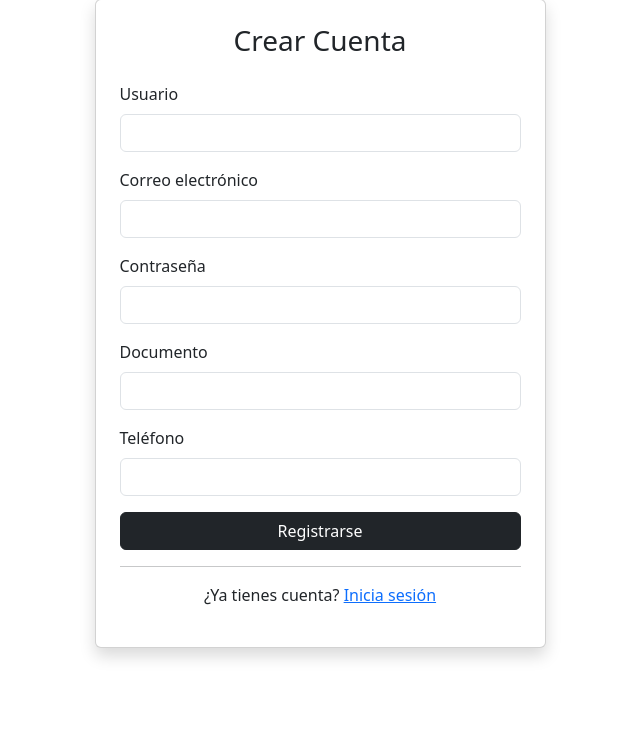
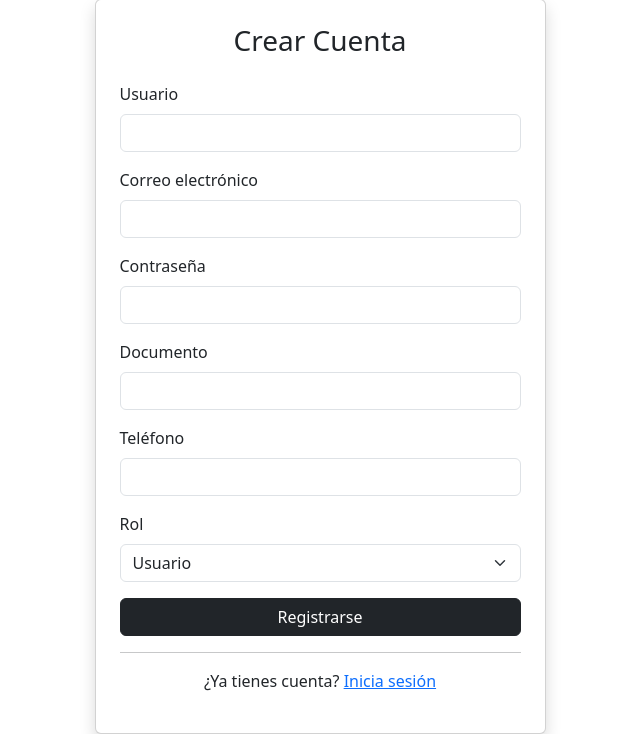
Before and after one commit to jd-gallego/biblioteca_gtg, a Django app: page /registro/ in a window 1280 px wide. Shown: the part 105-839 px from the top of the page, without its empty margins (320-960 px from the left). Before the commit the page ends 764 px from the top, so only its background shows below. Run offline with Django 5.2, Linux system fonts and the light colour scheme.

Commit message:
feat: registro con seleccion de rol y clave de administrador

```diff
--- a/templates/usuarios/registro.html
+++ b/templates/usuarios/registro.html
@@ -27,6 +27,17 @@
                         <label class="form-label">Teléfono</label>
                         <input type="text" name="telefono" class="form-control">
                     </div>
+                    <div class="mb-3">
+                        <label class="form-label">Rol</label>
+                        <select name="rol" class="form-select" id="rolSelect">
+                            <option value="lector">Usuario</option>
+                            <option value="administrador">Administrador</option>
+                        </select>
+                    </div>
+                    <div class="mb-3" id="claveAdminDiv" style="display:none;">
+                        <label class="form-label">Clave del sistema <span class="text-danger">*</span></label>
+                        <input type="password" name="clave_admin" class="form-control" placeholder="Solo para administradores">
+                    </div>
                     <button type="submit" class="btn btn-dark w-100">Registrarse</button>
                 </form>
                 <hr>
@@ -35,4 +46,10 @@
         </div>
     </div>
 </div>
+<script>
+    document.getElementById('rolSelect').addEventListener('change', function() {
+        const claveDiv = document.getElementById('claveAdminDiv');
+        claveDiv.style.display = this.value === 'administrador' ? 'block' : 'none';
+    });
+</script>
 {% endblock %}
--- a/usuarios/views.py
+++ b/usuarios/views.py
@@ -32,6 +32,8 @@ def admin_dashboard(request):
     usuarios = Usuario.objects.all()
     return render(request, 'usuarios/admin_dashboard.html', {'usuarios': usuarios})
 
+CLAVE_ADMIN = "biblioteca2026"
+
 def registro_view(request):
     if request.method == 'POST':
         username = request.POST.get('username')
@@ -39,19 +41,28 @@ def registro_view(request):
         password = request.POST.get('password')
         documento = request.POST.get('documento')
         telefono = request.POST.get('telefono')
+        rol = request.POST.get('rol', 'lector')
+        clave_admin = request.POST.get('clave_admin', '')
+
+        if rol == 'administrador' and clave_admin != CLAVE_ADMIN:
+            messages.error(request, 'La clave de administrador es incorrecta.')
+            return render(request, 'usuarios/registro.html')
+
         if Usuario.objects.filter(username=username).exists():
             messages.error(request, 'El usuario ya existe.')
             return render(request, 'usuarios/registro.html')
+
         if Usuario.objects.filter(email=email).exists():
             messages.error(request, 'El correo ya está registrado.')
             return render(request, 'usuarios/registro.html')
+
         usuario = Usuario.objects.create_user(
             username=username,
             email=email,
             password=password,
             documento=documento,
             telefono=telefono,
-            rol='lector'
+            rol=rol
         )
         messages.success(request, 'Usuario registrado correctamente.')
         return redirect('login')
```
